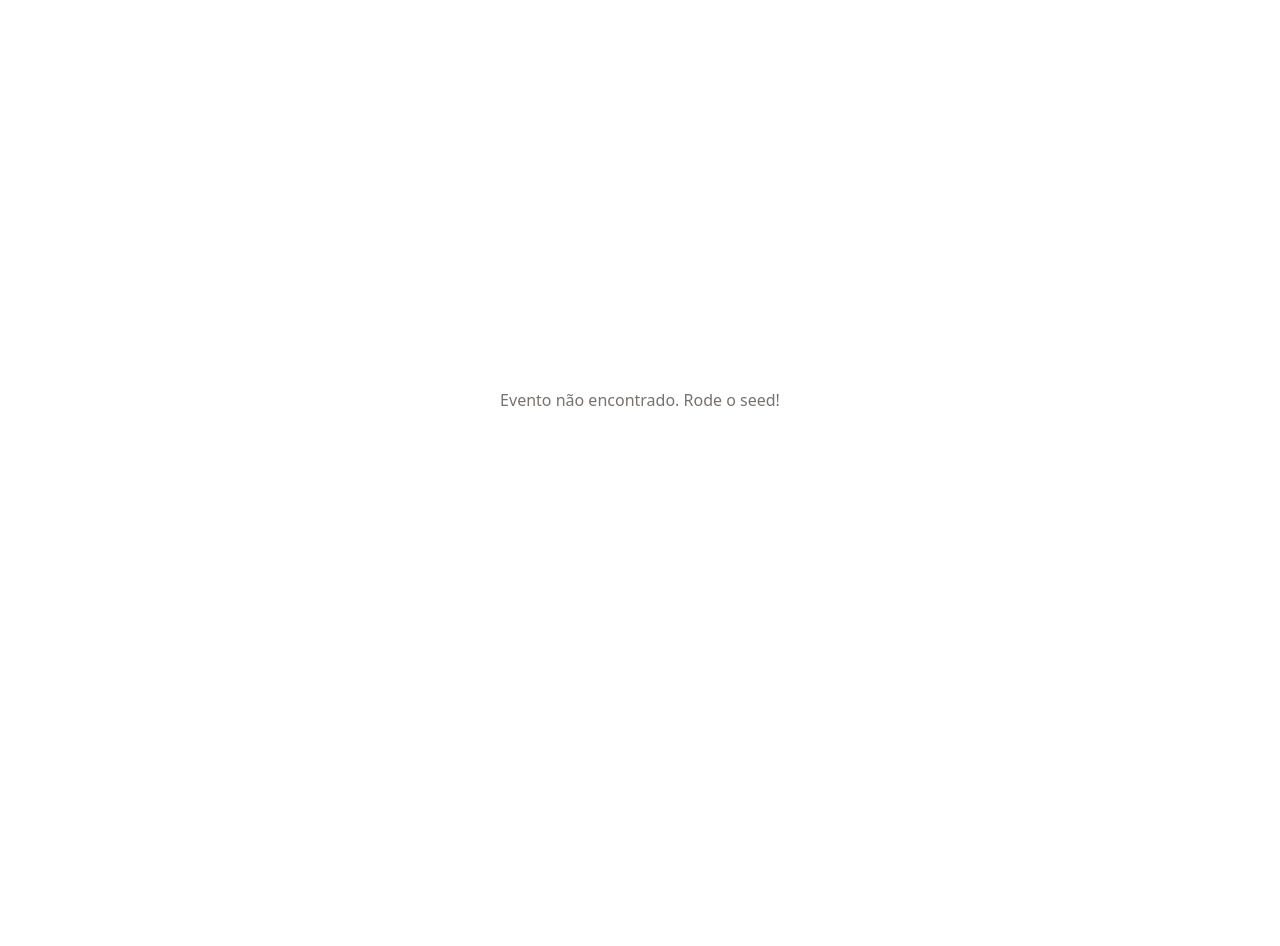
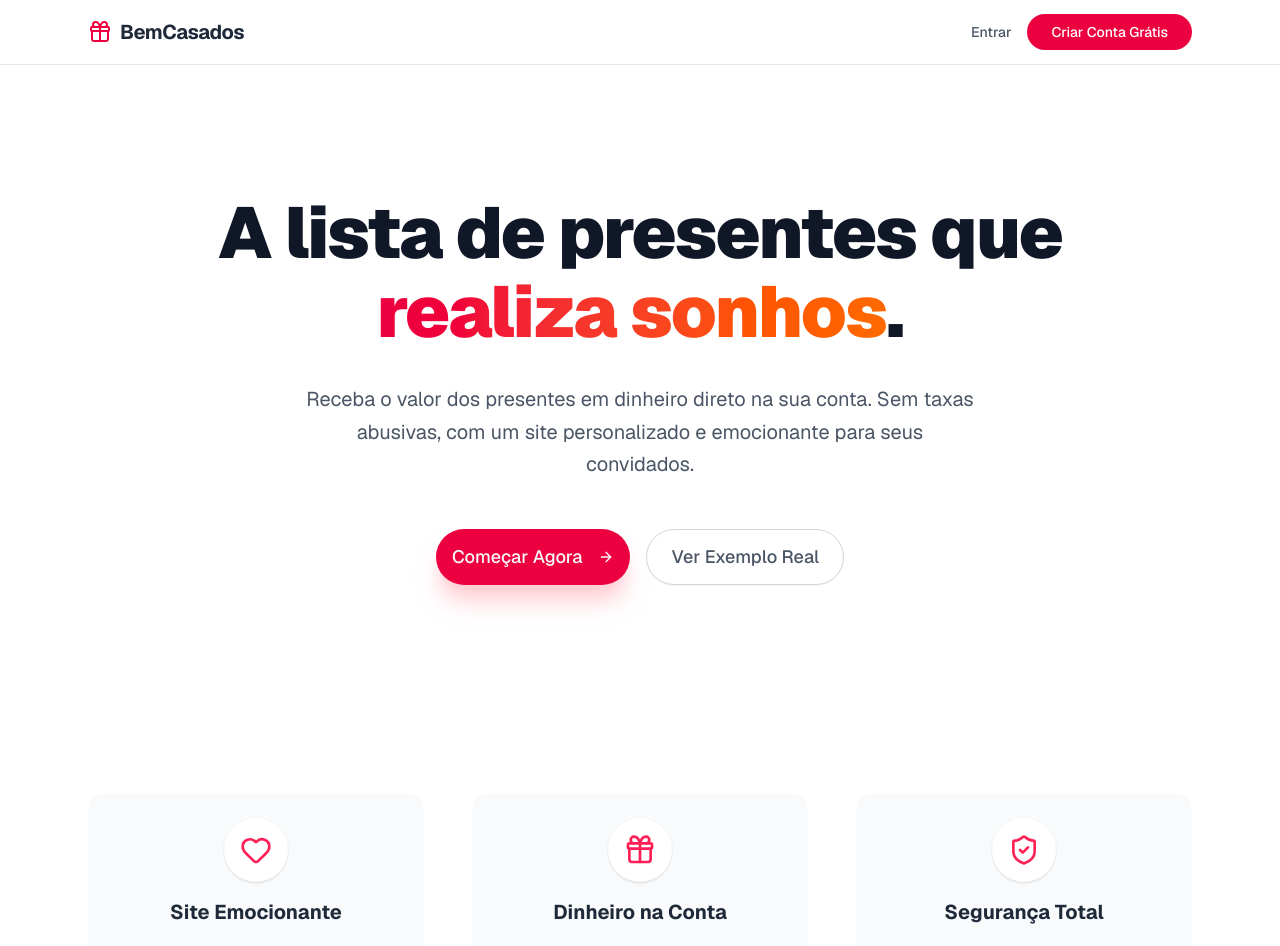
Before and after one commit to ViniciusSPDP/bemcasados, a Next.js app: page / in a window 1280 px wide. Shown: the top 946 px of the page. Before the commit the page ends 800 px from the top, so only its background shows below. Built offline with nearby package versions, Linux system fonts and the light colour scheme; no server answers; the database is empty.

Commit message:
fix: next config

```diff
--- a/next.config.ts
+++ b/next.config.ts
@@ -29,6 +29,12 @@ const nextConfig: NextConfig = {
         port: "9002",
         pathname: "/bem-casados-bucket/**",
       },
+      {
+        protocol: "https",
+        hostname: process.env.S3_ENDPOINT || "localhost",
+        port: "9002",
+        pathname: "/bem-casados-bucket/**",
+      }
     ],
   },
 };
--- a/src/app/page.tsx
+++ b/src/app/page.tsx
@@ -1,90 +1,99 @@
-import { prisma } from "@/lib/prisma";
-import { GiftList } from "@/components/home/gift-list";
-import { CalendarDays, MapPin } from "lucide-react";
+import Link from "next/link";
+import { Button } from "@/components/ui/button";
+import { ArrowRight, Gift, Heart, ShieldCheck } from "lucide-react";
 
-export const dynamic = "force-dynamic";
+export default function LandingPage() {
+  return (
+    <div className="min-h-screen bg-white flex flex-col font-sans">
 
-export default async function Home() {
-  const event = await prisma.event.findUnique({
-    where: { slug: "casamento-teste" },
-    include: {
-      gifts: {
-        where: { available: true },
-        orderBy: { createdAt: "asc" },
-      },
-    },
-  });
+      {/* HEADER */}
+      <header className="border-b bg-white/80 backdrop-blur-md sticky top-0 z-50">
+        <div className="max-w-6xl mx-auto px-6 h-16 flex items-center justify-between">
+          <div className="flex items-center gap-2">
+            <Gift className="text-rose-600" />
+            <span className="font-bold text-xl text-gray-800 tracking-tight">BemCasados</span>
+          </div>
+          <nav className="flex items-center gap-4">
+            <Link href="/login" className="text-sm font-medium text-gray-600 hover:text-rose-600 transition">
+              Entrar
+            </Link>
+            <Link href="/register">
+              <Button className="bg-rose-600 hover:bg-rose-700 text-white rounded-full px-6">
+                Criar Conta Grátis
+              </Button>
+            </Link>
+          </nav>
+        </div>
+      </header>
 
-  if (!event) {
-    return (
-      <div className="min-h-screen flex items-center justify-center text-stone-500">
-        Evento não encontrado. Rode o seed!
-      </div>
-    );
-  }
+      {/* HERO SECTION */}
+      <main className="flex-1">
+        <section className="relative py-20 lg:py-32 overflow-hidden">
+          <div className="absolute inset-0 bg-linear-to-br from-rose-50 via-white to-orange-50 -z-10" />
 
-  const serializedGifts = event.gifts.map((gift) => ({
-    ...gift,
-    price: Number(gift.price),
-  }));
+          <div className="max-w-4xl mx-auto px-6 text-center space-y-8">
+            <h1 className="text-5xl md:text-7xl font-black text-gray-900 tracking-tight leading-[1.1]">
+              A lista de presentes que <span className="text-transparent bg-clip-text bg-linear-to-r from-rose-600 to-orange-500">realiza sonhos</span>.
+            </h1>
 
-  return (
-    <main className="min-h-screen bg-[#FDFCF8]">
-      {/* Hero Section (Topo) */}
-      <div className="bg-rose-50 border-b border-rose-100 pb-16 pt-20 px-4">
-        <div className="max-w-4xl mx-auto text-center space-y-6">
-          <div className="inline-block px-4 py-1 rounded-full bg-white border border-rose-200 text-rose-600 text-sm font-medium tracking-wide mb-4">
-            Lista de Casamento Virtual
-          </div>
+            <p className="text-xl text-gray-600 max-w-2xl mx-auto leading-relaxed">
+              Receba o valor dos presentes em dinheiro direto na sua conta.
+              Sem taxas abusivas, com um site personalizado e emocionante para seus convidados.
+            </p>
 
-          <h1 className="text-5xl md:text-7xl font-serif text-stone-800 tracking-tight">
-            {event.coupleName}
-          </h1>
-
-          <div className="flex flex-col md:flex-row items-center justify-center gap-4 text-stone-600 text-sm md:text-base font-medium">
-            <div className="flex items-center gap-2">
-              <CalendarDays size={18} className="text-rose-500" />
-              <span>
-                {new Date(event.eventDate).toLocaleDateString("pt-BR", {
-                  weekday: "long",
-                  day: "numeric",
-                  month: "long",
-                  year: "numeric",
-                })}
-              </span>
-            </div>
-            <div className="hidden md:block w-1.5 h-1.5 rounded-full bg-stone-300" />
-            <div className="flex items-center gap-2">
-              <MapPin size={18} className="text-rose-500" />
-              <span>Cerimônia & Recepção</span>
+            <div className="flex flex-col sm:flex-row items-center justify-center gap-4 pt-4">
+              <Link href="/register" className="w-full sm:w-auto">
+                <Button size="lg" className="w-full h-14 text-lg rounded-full bg-rose-600 hover:bg-rose-700 shadow-xl shadow-rose-200">
+                  Começar Agora <ArrowRight className="ml-2 w-5 h-5" />
+                </Button>
+              </Link>
+              <Link href="/casamento-teste" className="w-full sm:w-auto">
+                 <Button variant="outline" size="lg" className="w-full h-14 text-lg rounded-full border-gray-300 hover:bg-gray-50 text-gray-600">
+                  Ver Exemplo Real
+                </Button>
+              </Link>
             </div>
           </div>
+        </section>
 
-          <p className="max-w-2xl mx-auto text-stone-500 leading-relaxed pt-4">
-            Queridos convidados, criamos esta lista de presentes simbólicos. O
-            valor escolhido será revertido para nos ajudar a construir nosso
-            futuro e realizar nossa lua de mel dos sonhos!
-          </p>
+        {/* FEATURES */}
+        <section className="py-20 bg-white">
+          <div className="max-w-6xl mx-auto px-6 grid md:grid-cols-3 gap-12">
+            <FeatureCard
+              icon={<Heart className="w-8 h-8 text-rose-500" />}
+              title="Site Emocionante"
+              description="Stories animados, fotos e músicas para encantar seus convidados desde o primeiro clique."
+            />
+            <FeatureCard
+              icon={<Gift className="w-8 h-8 text-rose-500" />}
+              title="Dinheiro na Conta"
+              description="Seus convidados compram o presente e você recebe o valor em PIX. Liberdade total."
+            />
+            <FeatureCard
+              icon={<ShieldCheck className="w-8 h-8 text-rose-500" />}
+              title="Segurança Total"
+              description="Pagamentos processados com segurança e painel administrativo transparente."
+            />
+          </div>
+        </section>
+      </main>
+
+      {/* FOOTER */}
+      <footer className="bg-gray-50 py-12 border-t">
+        <div className="max-w-6xl mx-auto px-6 text-center text-gray-500 text-sm">
+          <p>&copy; {new Date().getFullYear()} BemCasados. Feito com amor.</p>
         </div>
-      </div>
-
-      {/* Grid de Presentes */}
-      <div className="max-w-6xl mx-auto px-4 py-16">
-        <div className="mb-10 text-center">
-          <h2 className="text-2xl font-serif text-stone-800 mb-2">
-            Escolha um presente
-          </h2>
-          <div className="h-1 w-20 bg-rose-400 mx-auto rounded-full" />
-        </div>
-
-        {/* Aqui entra o componente Cliente */}
-        <GiftList gifts={serializedGifts} />
-      </div>
-
-      {/* Rodapé simples */}
-      <footer className="bg-white border-t border-stone-100 py-10 text-center text-stone-400 text-sm">
-        <p>© 2024 {event.coupleName}. Feito com amor.</p>
       </footer>
-    </main>
+    </div>
   );
 }
+
+function FeatureCard({ icon, title, description }: { icon: React.ReactNode, title: string, description: string }) {
+  return (
+    <div className="flex flex-col items-center text-center space-y-4 p-6 rounded-2xl bg-gray-50 hover:bg-rose-50/50 transition duration-300 border border-transparent hover:border-rose-100">
+      <div className="bg-white p-4 rounded-full shadow-sm">{icon}</div>
+      <h3 className="text-xl font-bold text-gray-800">{title}</h3>
+      <p className="text-gray-600 leading-relaxed">{description}</p>
+    </div>
+  )
+}
```
Also changed, not shown: src/app/(public)/[slug]/public-page-content.tsx (+40 -12 lines).
